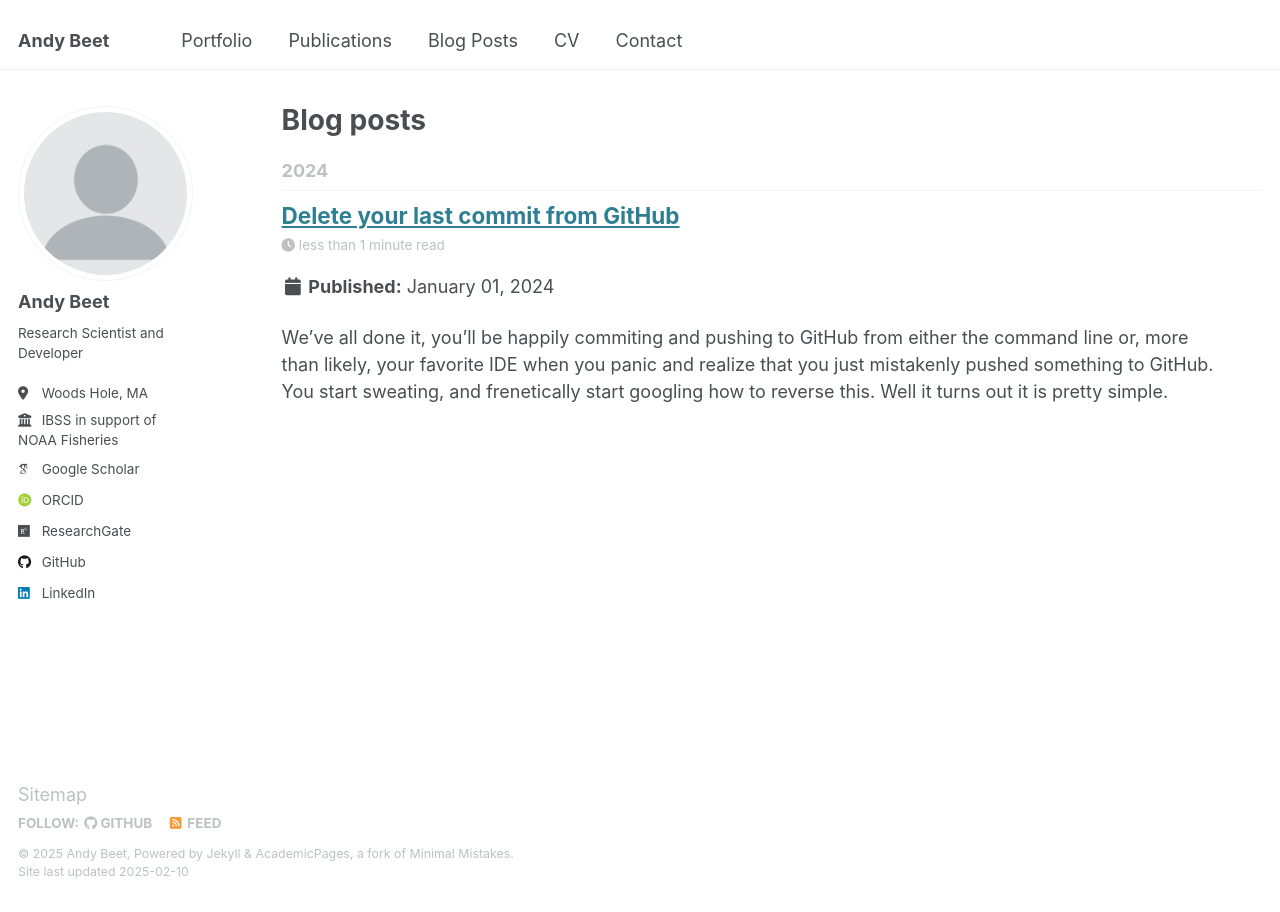
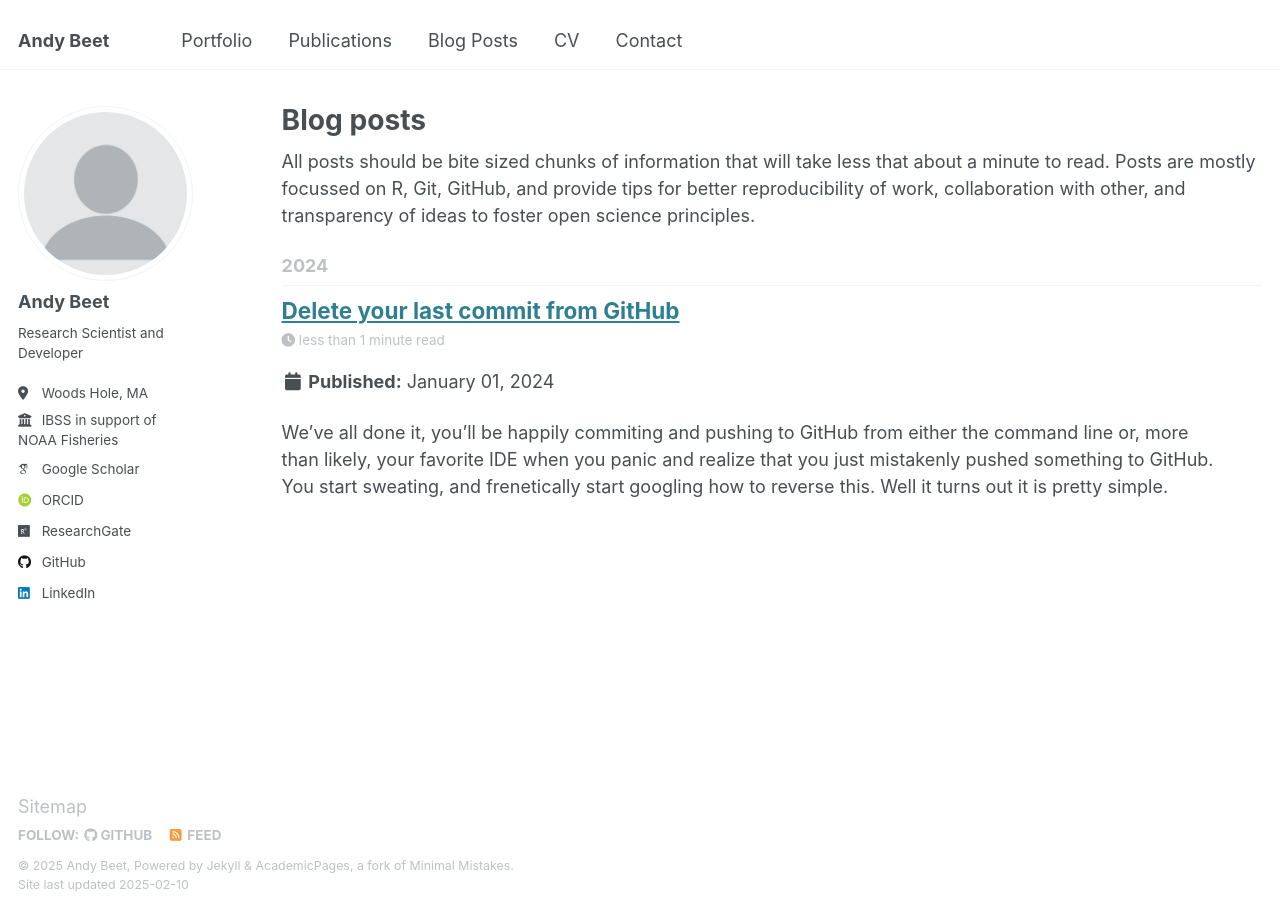
Before and after one commit to andybeet/website, a Jekyll site: the page built from _pages/year-archive.html, in a window 1280 px wide. Built offline with Jekyll 4.4.1, drawn with Linux system fonts in a browser that asks for light colours; some web fonts are replaced.

Commit message:
add header to blog page

```diff
--- a/_pages/year-archive.html
+++ b/_pages/year-archive.html
@@ -6,6 +6,9 @@ author_profile: true
 redirect_from:
   - /wordpress/blog-posts/
 ---
+
+<div>All posts should be bite sized chunks of information that will take less that about a minute to read. Posts are mostly focussed on R, Git, GitHub, and provide tips for better reproducibility of work, collaboration with other, and transparency of ideas to foster open science principles. </div>
+
 
 {% include base_path %}
 {% capture written_year %}'None'{% endcapture %}
```
